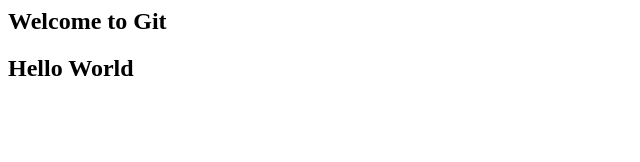
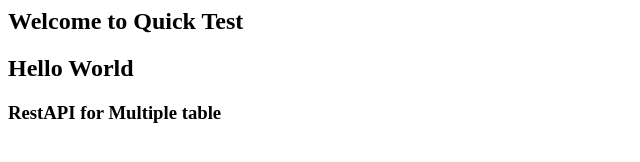
Before and after one commit to SharathRahul31/demo-repo2, a plain HTML site: page index.html in a window 1280 px wide. Shown: the whole page, without its empty margins (0-640 px from the left). Drawn offline with Linux system fonts and the light colour scheme.

Commit message:
Changed index.html in line#2

```diff
--- a/index.html
+++ b/index.html
@@ -1,4 +1,5 @@
 <div>
-    <h2>Welcome to Git</h2>
+    <h2>Welcome to Quick Test</h2>
     <h2>Hello World</h2>
+    <h3>RestAPI for Multiple table </h3>
 </div>
```
